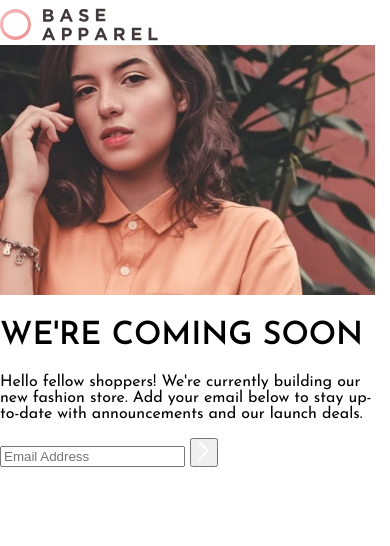
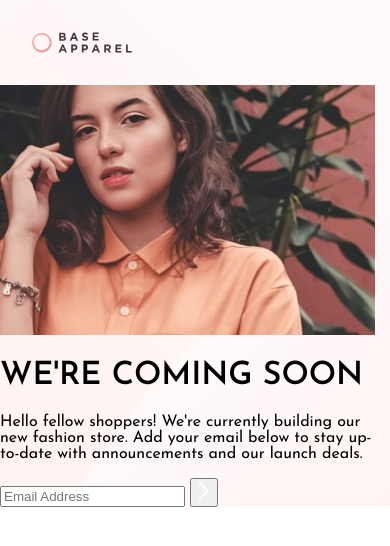
Before and after one commit to Ozolao/base-apparel-coming-soon-page, a website: page app/index.html in a window 390 px wide. Drawn offline with nearby package versions, Linux system fonts and the light colour scheme; files that its build step writes are made by us from their sources.

Commit message:
Finish mobile header

```diff
--- a/app/index.html
+++ b/app/index.html
@@ -22,14 +22,19 @@
 </head>
 
 <body>
-  <header>
-    <img src="images/logo.svg" alt="Base Apparel logo." width="158" height="33">
+  <!-- App -->
+  <div class="app">
+    <!-- Header -->
+    <header class="header">
+      <img src="images/logo.svg" alt="Base Apparel logo.">
     </header>
 
+    <!-- Banner -->
     <section>
       <img src="images/hero-mobile.jpg" alt="Hero image." width="375" height="250">
     </section>
 
+    <!-- Form -->
     <form action="#" method="post">
       <h1>WE'RE COMING SOON</h1>
 
@@ -43,6 +48,7 @@
         </button>
       </div>
     </form>
+  </div>
 
   <!-- build:js scripts/vendor.js -->
   <!-- endbuild -->
--- /dev/null
+++ b/app/styles/_header.scss
@@ -0,0 +1,8 @@
+.header {
+  padding: 2rem;
+
+  img {
+    display  : block;
+    max-width: 6.25rem;
+  }
+}
--- a/app/styles/_set-up.scss
+++ b/app/styles/_set-up.scss
@@ -1,3 +1,4 @@
+// Global
 *,
 *::before,
 *::after {
@@ -5,8 +6,18 @@
 }
 
 body {
-  margin-right: 0;
-  margin-left : 0;
+  margin: 0;
 
-  font-family: 'Josefin Sans', sans-serif
+  font-family: 'Josefin Sans', sans-serif;
 }
+
+// App container
+.app {
+  background: {
+    color     : $gradiente1;
+    image     : $gradiente1, url("../images/bg-pattern-desktop.svg");
+    position  : left;
+    repeat    : no-repeat;
+    blend-mode: hue;
+  }
+}
--- a/app/styles/main.scss
+++ b/app/styles/main.scss
@@ -1,3 +1,5 @@
 // Global
+@import "variables";
 @import "set-up";
-@import "variables";
+// Components
+@import "header";
```
Lines whose indentation alone changed are shown as unchanged.
